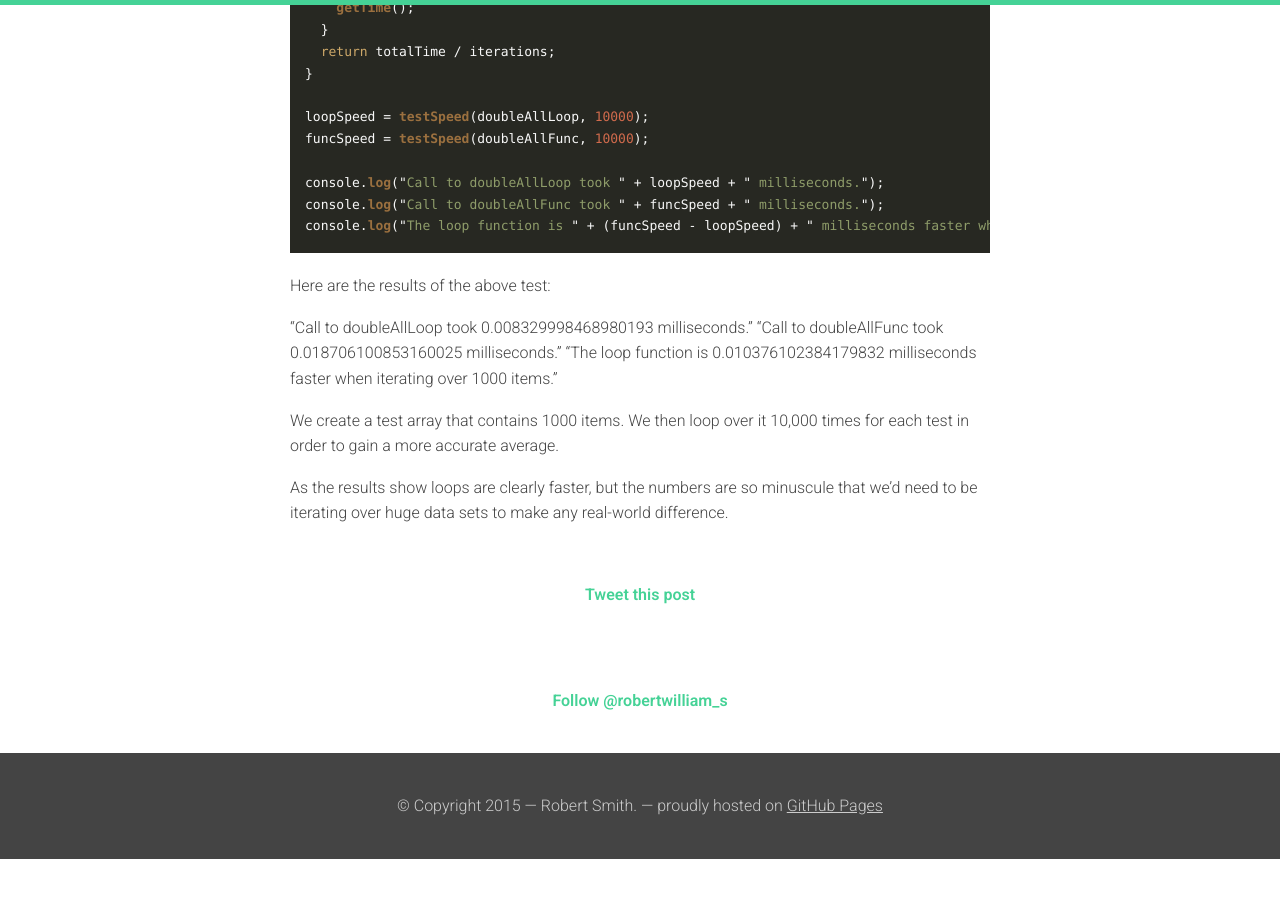
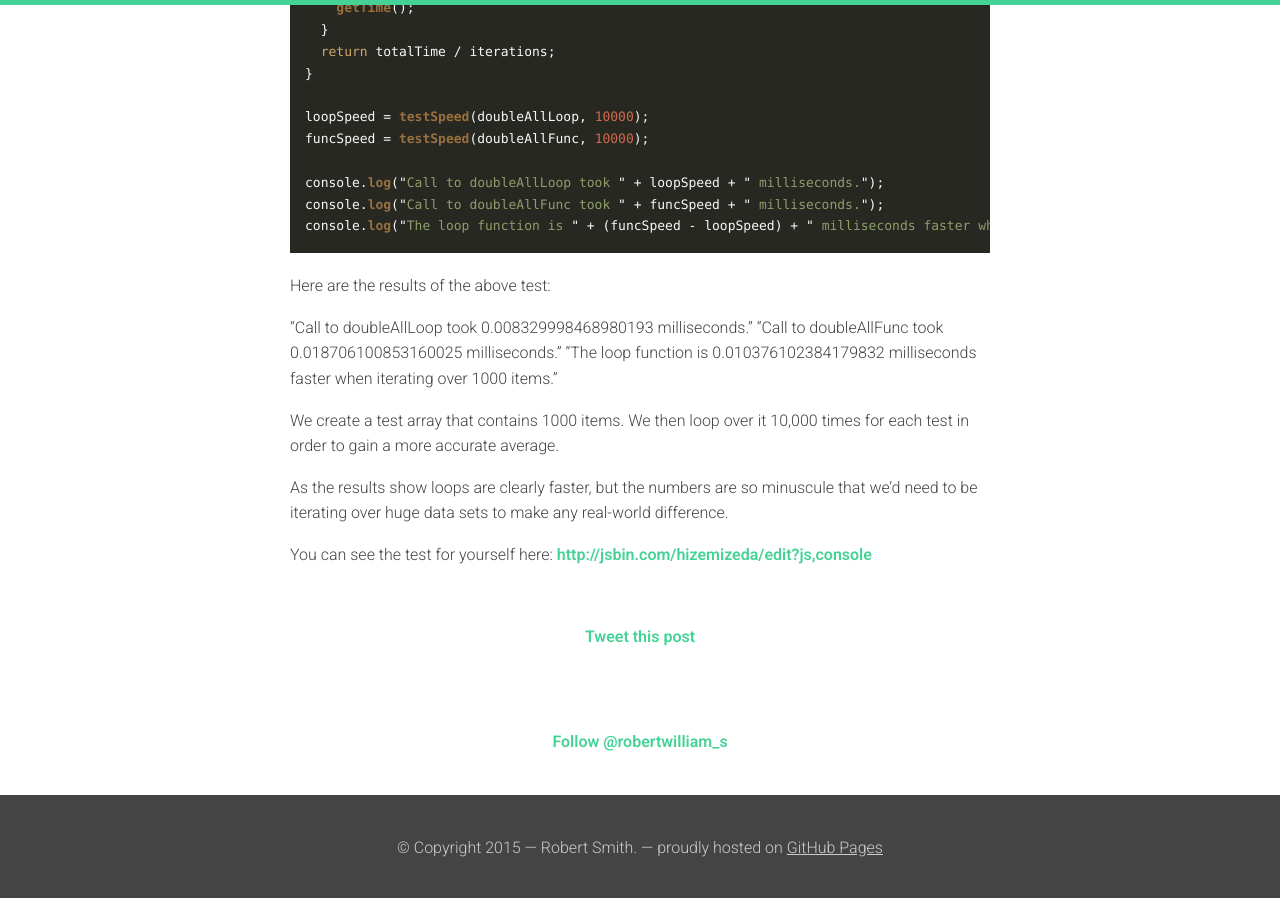
Before and after one commit to rbrtsmith/rbrtsmith.github.io, a Jekyll site: the page built from _posts/2015-11-16-a-word-on-premature-optimization.md, in a window 1280 px wide and 900 px high, scrolled down 3552 px. Built offline with Jekyll 4.4.1, drawn with Linux system fonts in a browser that asks for light colours; comment, search, counter and statistics services are not loaded; before the commit the page ends 4411 px from its top, so only the background shows below that.

Commit message:
ammend article

```diff
--- a/_posts/2015-11-16-a-word-on-premature-optimization.md
+++ b/_posts/2015-11-16-a-word-on-premature-optimization.md
@@ -191,3 +191,5 @@ for each test in order to gain a more accurate average.
 
 As the results show loops are clearly faster, but the numbers are so minuscule
 that we'd need to be iterating over huge data sets to make any real-world difference.
+
+You can see the test for yourself here: [http://jsbin.com/hizemizeda/edit?js,console](http://jsbin.com/hizemizeda/edit?js,console)
```
